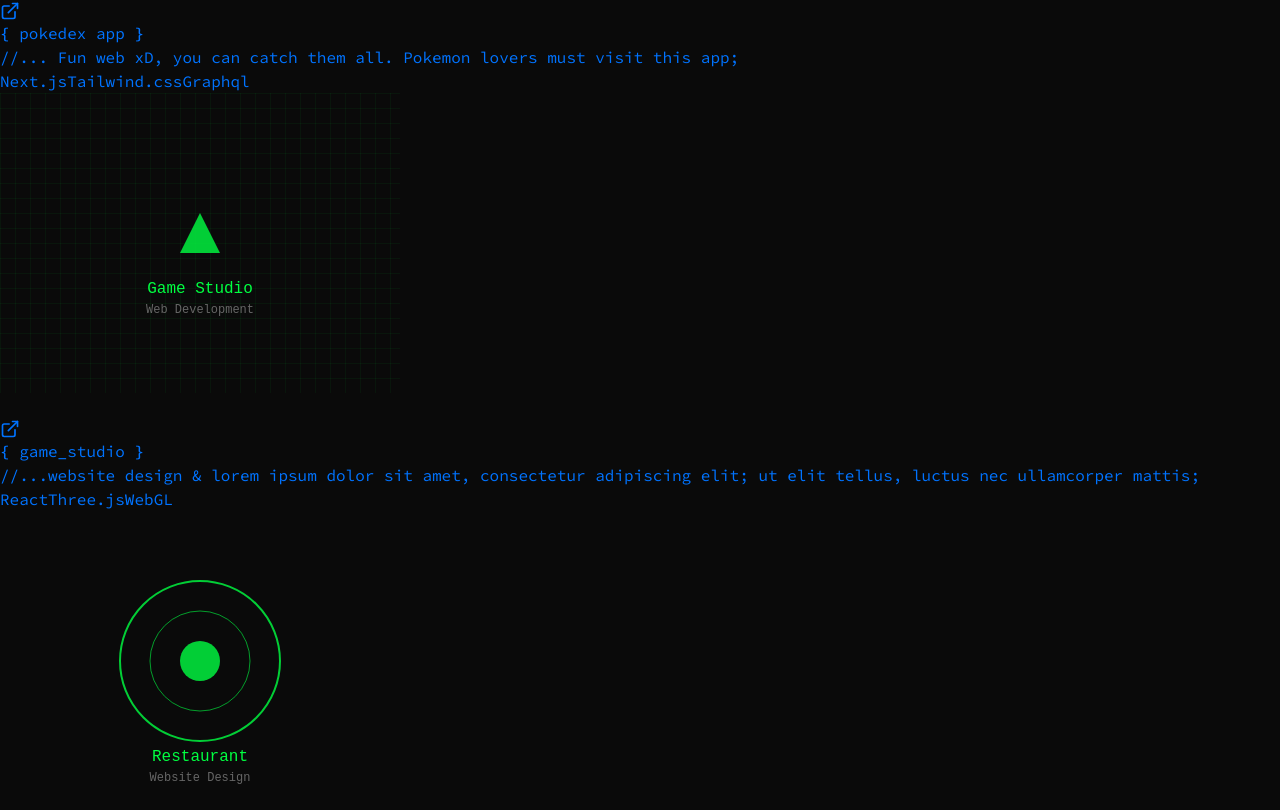
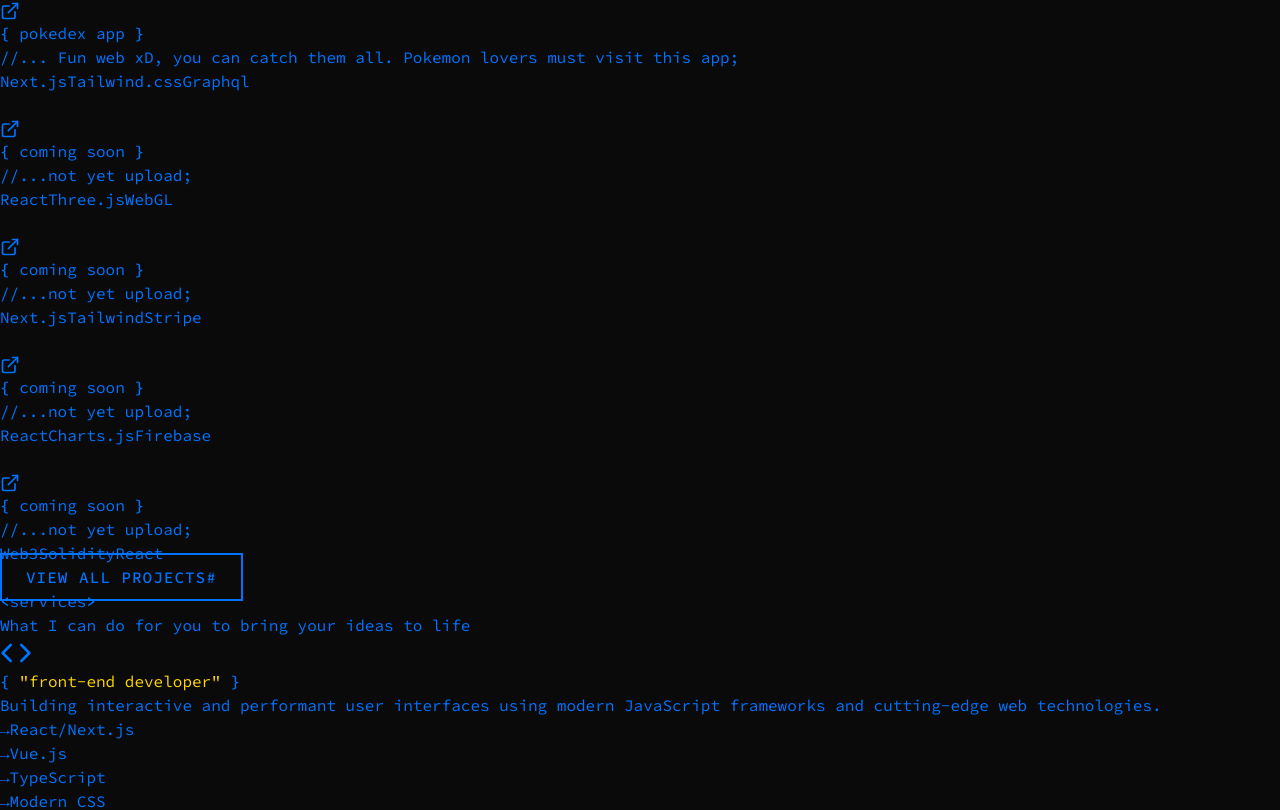
Before and after one commit to edwinsatya/new-itsme, a Next.js app: page / in a window 1280 px wide. Shown: the part 1816-2626 px from the top of the page. Built offline with nearby package versions, Linux system fonts and the light colour scheme; some icons are missing.

Commit message:
wording coming soon and handle if img empty

```diff
--- a/src/components/Portfolio.tsx
+++ b/src/components/Portfolio.tsx
@@ -30,6 +30,8 @@ const Portfolio = () => {
             >
               {/* Project Image */}
               <div className="relative h-48 bg-gradient-to-br from-gray-800 to-gray-900 flex items-center justify-center border-b border-green-500/20 overflow-hidden">
+                {
+                  project.image &&
                   <Image
                     src={project.image}
                     alt={project.title}
@@ -37,6 +39,7 @@ const Portfolio = () => {
                     height={300}
                     className="w-full h-full object-cover opacity-80"
                   />
+                }
 
                 {/* Overlay with links */}
                 <div className="absolute inset-0 bg-black/80 opacity-0 group-hover:opacity-100 transition-opacity duration-300 flex items-center justify-center space-x-4">
--- a/src/constants/projects.ts
+++ b/src/constants/projects.ts
@@ -20,39 +20,39 @@ export const projects = [
     },
     {
       id: 3,
-      title: "game_studio",
+      title: "coming soon",
       description:
-        "//...website design & lorem ipsum dolor sit amet, consectetur adipiscing elit; ut elit tellus, luctus nec ullamcorper mattis;",
+        "//...not yet upload;",
       tech: ["React", "Three.js", "WebGL"],
-      image: "/project3.svg",
+      image: "",
       github: "#",
       live: "#",
     },
     {
       id: 4,
-      title: "restaurant",
-      description: "//...website design & lorem ipsum dolor sit amet, consectetur adipiscing elit;",
+      title: "coming soon",
+      description: "//...not yet upload;",
       tech: ["Next.js", "Tailwind", "Stripe"],
-      image: "/project4.svg",
+      image: "",
       github: "#",
       live: "#",
     },
     {
       id: 5,
-      title: "aecer fincorp",
-      description: "//...website design & lorem ipsum dolor sit amet, consectetur adipiscing elit;",
+      title: "coming soon",
+      description: "//...not yet upload;",
       tech: ["React", "Charts.js", "Firebase"],
-      image: "/project5.svg",
+      image: "",
       github: "#",
       live: "#",
     },
     {
       id: 6,
-      title: "blockchain",
+      title: "coming soon",
       description:
-        "//...website design & lorem ipsum dolor sit amet, consectetur adipiscing elit; ut elit tellus, luctus nec ullamcorper mattis;",
+        "//...not yet upload;",
       tech: ["Web3", "Solidity", "React"],
-      image: "/project6.svg",
+      image: "",
       github: "#",
       live: "#",
     },
```
Lines whose indentation alone changed are shown as unchanged.
